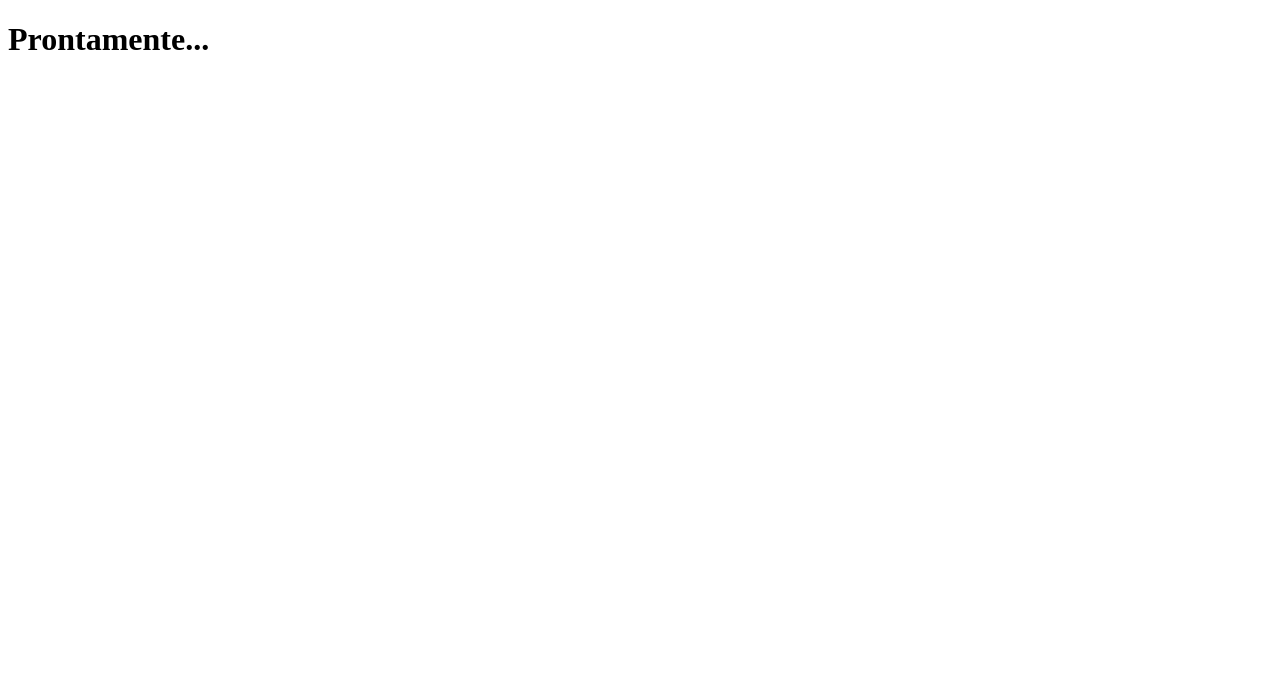
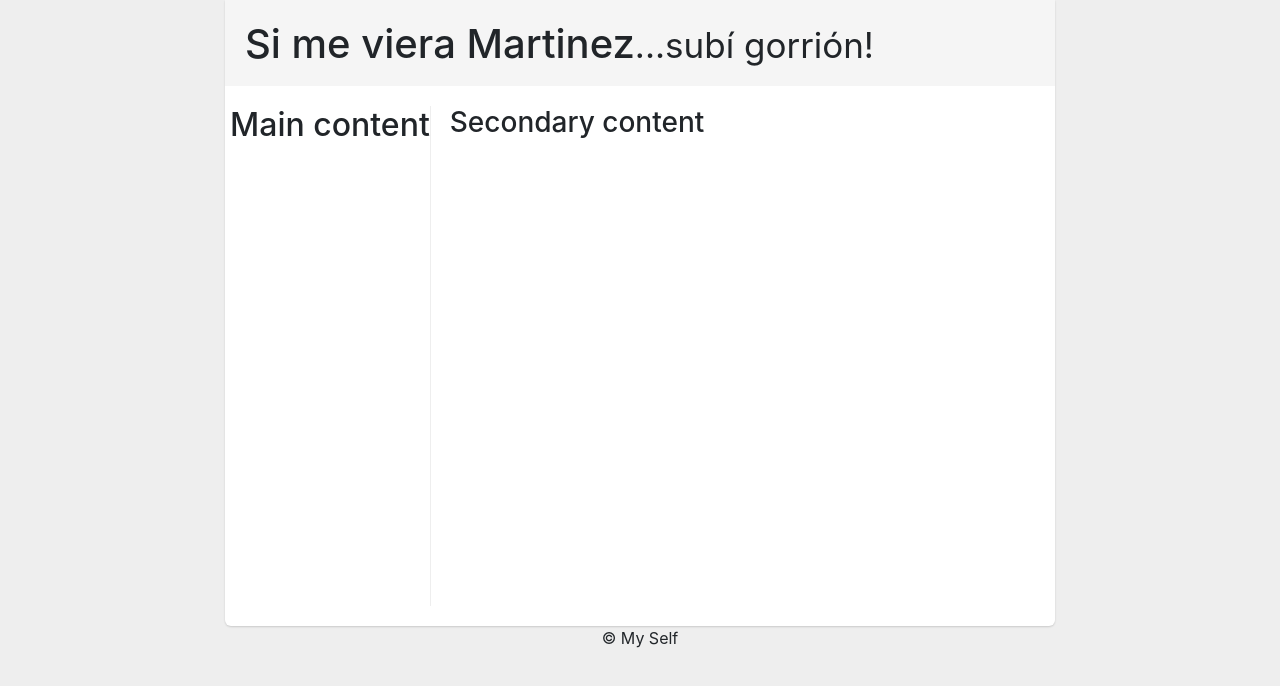
Before and after one commit to ignaciomartinez/ignaciomartinez.github.com, a plain HTML site: page index.html in a window 1280 px wide. Drawn offline with nearby package versions, Linux system fonts and the light colour scheme.

Commit message:
Twitter Bootstrap

```diff
--- a/index.html
+++ b/index.html
@@ -1,9 +1,97 @@
 <!DOCTYPE html>
-<html>
+<html lang="en">
   <head>
+    <meta charset="utf-8">
     <title>Si me viera Martinez</title>
+    <meta name="description" content="">
+    <meta name="author" content="">
+
+    <!-- Le HTML5 shim, for IE6-8 support of HTML elements -->
+    <!--[if lt IE 9]>
+      <script src="http://html5shim.googlecode.com/svn/trunk/html5.js"></script>
+    <![endif]-->
+
+    <!-- Le styles -->
+    <link href="http://twitter.github.com/bootstrap/1.3.0/bootstrap.css" rel="stylesheet">
+    <style type="text/css">
+      /* Override some defaults */
+      html, body {
+        background-color: #eee;
+      }
+      .container > footer p {
+        text-align: center; /* center align it with the container */
+      }
+      .container {
+        width: 820px; /* downsize our container to make the content feel a bit tighter and more cohesive. NOTE: this removes two full columns from the grid, meaning you only go to 14 columns and not 16. */
+      }
+
+      /* The white background content wrapper */
+      .content {
+        background-color: #fff;
+        padding: 20px;
+        margin: 0 -20px; /* negative indent the amount of the padding to maintain the grid system */
+        -webkit-border-radius: 0 0 6px 6px;
+           -moz-border-radius: 0 0 6px 6px;
+                border-radius: 0 0 6px 6px;
+        -webkit-box-shadow: 0 1px 2px rgba(0,0,0,.15);
+           -moz-box-shadow: 0 1px 2px rgba(0,0,0,.15);
+                box-shadow: 0 1px 2px rgba(0,0,0,.15);
+      }
+
+      /* Page header tweaks */
+      .page-header {
+        background-color: #f5f5f5;
+        padding: 20px 20px 10px;
+        margin: -20px -20px 20px;
+      }
+
+      /* Styles you shouldn't keep as they are for displaying this base example only */
+      .content .span10,
+      .content .span4 {
+        min-height: 500px;
+      }
+      /* Give a quick and non-cross-browser friendly divider */
+      .content .span4 {
+        margin-left: 0;
+        padding-left: 19px;
+        border-left: 1px solid #eee;
+      }
+
+      .topbar .btn {
+        border: 0;
+      }
+
+    </style>
+
+    <!-- Le fav and touch icons -->
+    <link rel="shortcut icon" href="images/favicon.ico">
+    <link rel="apple-touch-icon" href="images/apple-touch-icon.png">
+    <link rel="apple-touch-icon" sizes="72x72" href="images/apple-touch-icon-72x72.png">
+    <link rel="apple-touch-icon" sizes="114x114" href="images/apple-touch-icon-114x114.png">
   </head>
+
   <body>
-    <h1>Prontamente...</h1>
+    <div class="container">
+
+      <div class="content">
+        <div class="page-header">
+          <h1>Si me viera Martinez<small>...subí gorrión!</small></h1>
+        </div>
+        <div class="row">
+          <div class="span10">
+            <h2>Main content</h2>
+          </div>
+          <div class="span4">
+            <h3>Secondary content</h3>
+          </div>
+        </div>
+      </div>
+
+      <footer>
+        <p>&copy; My Self</p>
+      </footer>
+
+    </div> <!-- /container -->
+
   </body>
 </html>
```
